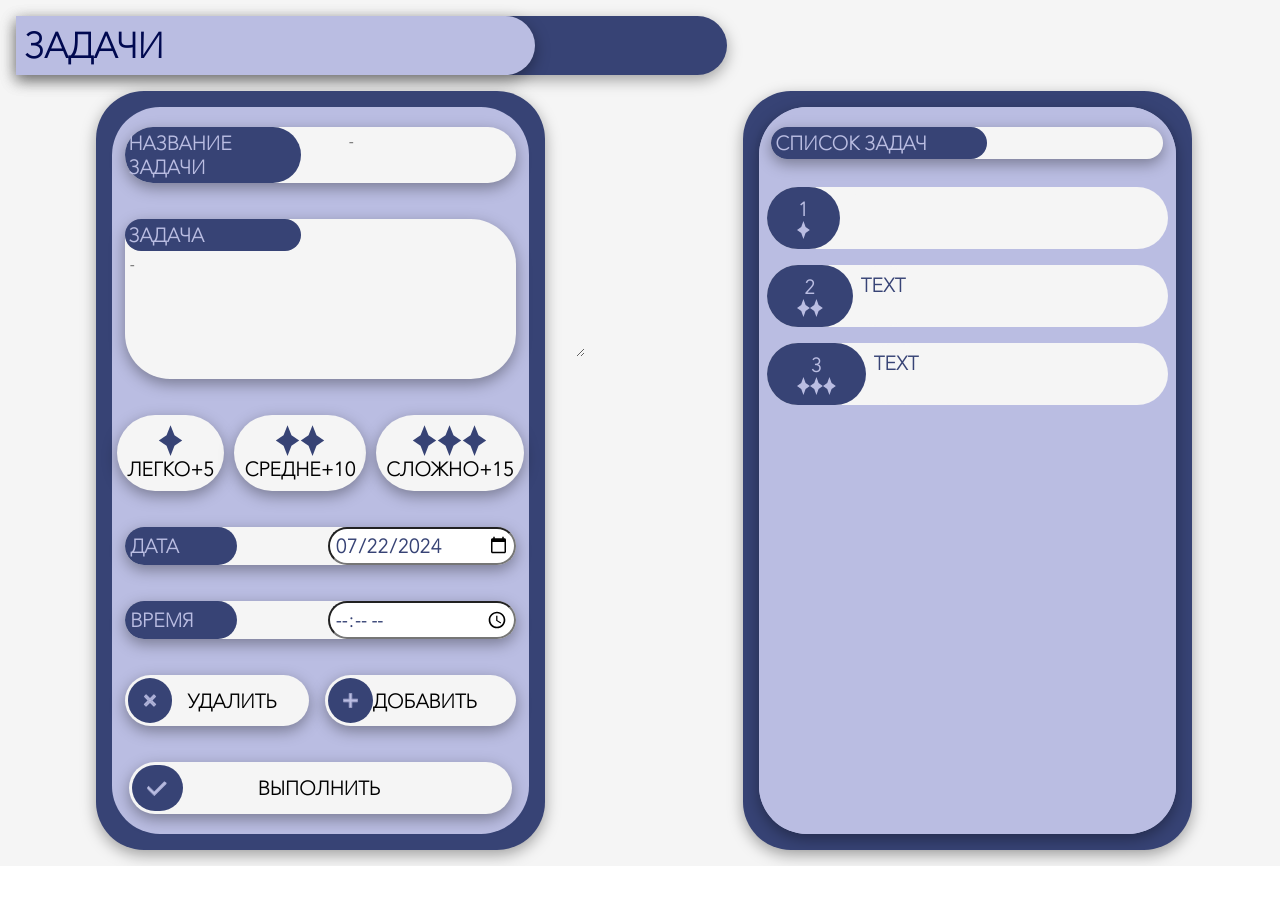
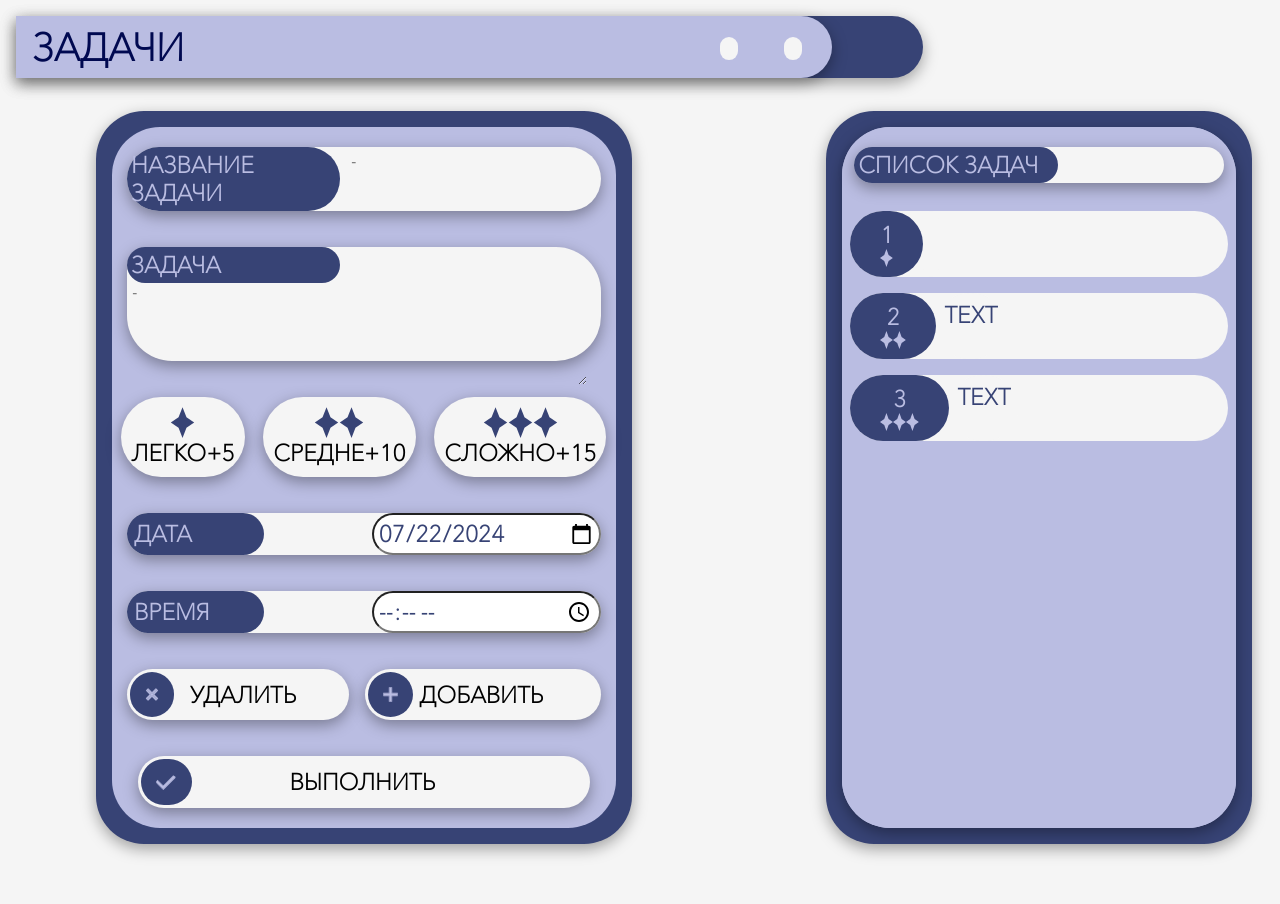
Before and after one commit to LeonovDS/Paws-and-Plans, a plain HTML site: page frontend/second_page.html in a window 1280 px wide. Before the commit the page ends 866 px from the top, so only its background shows below. Drawn offline with Linux system fonts and the light colour scheme.

Commit message:
Правки

```diff
--- a/frontend/script2.js
+++ b/frontend/script2.js
@@ -9,3 +9,12 @@ document.querySelector('.add_task').addEventListener('click', function() {
       document.getElementById('taskInput').value = ''; // Clear the input field
     }
   });
+
+  // Получаем элемент с классом "circle1"
+const circle1 = document.querySelector('.circle2');
+
+// Добавляем обработчик события "click"
+circle1.addEventListener('click', () => {
+    // Открываем страницу "second_page.html"
+    window.location.href = 'first_page.html';
+});
--- a/frontend/second_page.html
+++ b/frontend/second_page.html
@@ -12,9 +12,19 @@
 	<div class="wrapper">
 		<div class="container">
 			<div class="header semi-card">
-				<div class="header-text semi-card">
-					задачи
-				</div>
+				<div class="box_circles semi-card">
+                    <div class="header-text">
+                        Задачи
+                        <div class="circle2">
+                            <img src="images/circle_white.svg" alt="star">
+                        </div>
+                        <div class="circle3">
+                            <img src="images/circle_white.svg" alt="star">
+                        </div>
+
+                    </div>
+
+                </div>
 			</div>
 
 
--- a/frontend/style_second_page.css
+++ b/frontend/style_second_page.css
@@ -12,6 +12,7 @@
 
 	--shadow: rgba(0, 0, 0, 0.35) 0px 5px 15px;
 }
+
 @font-face {
 	font-family: 'avenirnextcyr';
 	src: url('fonts/avenirnextcyr-thin.eot');
@@ -30,7 +31,7 @@ body {
 * {
 	margin: 0;
 	padding: 0;
-    font: 1.1rem 'avenirnextcyr';
+	font: 1.2rem 'avenirnextcyr';
 	text-transform: uppercase;
 	font-weight: 600;
 }
@@ -55,7 +56,7 @@ body {
 	gap: var(--blocks-margin);
 	padding: var(--blocks-margin);
 	box-sizing: border-box;
-	grid-template-columns: 3fr 1fr 3fr;
+	grid-template-columns: 2fr 1fr 2fr;
 	background: var(--white);
 }
 
@@ -65,19 +66,19 @@ body {
 	background: var(--darklilac);
 	padding: 0 calc(4 * var(--blocks-border-radius)) 0 0;
 	box-shadow: var(--shadow);
+	height: 79%;
+	width: 90%;
 }
 
 .header-text {
-    box-sizing: border-box;
 	padding: var(--standard-vertical-text-padding) var(--standard-horizontal-text-padding);
-    background: var(--lilac);
     height: 100%;
     color: var(--blue);
-    box-shadow: var(--shadow);
-    display: flex;
     align-content: center;
     flex-wrap: wrap;
     font-size: 2rem;
+    display: flex;
+    justify-content: space-between;
 }
 
 .shop-button-wrapper {
@@ -104,9 +105,9 @@ body {
 	padding: calc(2 * var(--standard-padding)) calc(2 * var(--standard-padding));
 	background-color: var(--darklilac);
 	box-shadow: var(--shadow);
-		margin-left:10vh;
-		height: auto;
-		width: 80%;
+	margin-left: 10vh;
+	height: 90%;
+	width: 90%;
 }
 
 .card-wrapper2 {
@@ -115,7 +116,8 @@ body {
 	background-color: var(--darklilac);
 	box-shadow: var(--shadow);
 	margin-right: 10vh;
-	width: 80%;
+	width: 90%;
+	height: 90%;
 }
 
 
@@ -148,7 +150,8 @@ body {
 	color: var(--lilac);
 	padding: var(--standard-vertical-text-padding) var(--standard-horizontal-text-padding);
 }
-.name-bar{
+
+.name-bar {
 	display: flex;
 	flex-direction: column;
 	background-color: var(--white);
@@ -159,23 +162,26 @@ body {
 	margin-left: 3%;
 	margin-right: 3%;
 }
-.task_name{
+
+.task_name {
 	padding: 0px;
 	background-color: var(--darklilac);
 	color: var(--lilac);
 	margin-right: 55%;
 	border-radius: 45px;
-	padding:4px 4px 4px 4px;
+	padding: 4px 4px 4px 4px;
 }
-.task_name2{
+
+.task_name2 {
 	padding: 0px;
 	background-color: var(--darklilac);
 	color: var(--lilac);
 	margin-right: 45%;
 	border-radius: 45px;
-	padding:4px 4px 4px 4px;
+	padding: 4px 4px 4px 4px;
 }
-.name-bar2{
+
+.name-bar2 {
 	height: 20vh;
 	display: flex;
 	flex-direction: column;
@@ -187,62 +193,69 @@ body {
 	margin-left: 3%;
 	margin-right: 3%;
 }
-.level{
+
+.level {
 	display: flex;
 	justify-content: space-around;
 	margin-top: 20px;
 }
 
 
-.easy{
+.easy {
 	flex-direction: column;
-	padding:10px 10px 10px 10px;
+	padding: 10px 10px 10px 10px;
 	background-color: var(--white);
 	border-radius: 45px;
 	box-shadow: var(--shadow);
 	gap: calc(2 * var(--standard-padding));
 
 }
-.harder{
+
+.harder {
 	flex-direction: column;
-	padding:10px 10px 10px 10px;
+	padding: 10px 10px 10px 10px;
 	background-color: var(--white);
 	border-radius: 45px;
 	box-shadow: var(--shadow);
 	gap: calc(2 * var(--standard-padding));
 
 }
-.difficult{
+
+.difficult {
 	flex-direction: column;
-	padding:10px 10px 10px 10px;
+	padding: 10px 10px 10px 10px;
 	background-color: var(--white);
 	border-radius: 45px;
 	box-shadow: var(--shadow);
 	gap: calc(2 * var(--standard-padding));
 }
-.stars{
+
+.stars {
 	display: flex;
 	justify-content: center;
 	align-items: center;
 }
 
 
-.easy_t{
+.easy_t {
 	display: flex;
 	justify-content: center;
 	align-items: center;
 }
-.middle_t{
+
+.middle_t {
 	display: flex;
 	justify-content: center;
 	align-items: center;
 }
-.hard_t{
+
+.hard_t {
 	display: flex;
 	justify-content: center;
 	align-items: center;
 }
-.task_name3{
+
+.task_name3 {
 	display: flex;
 	background-color: var(--darklilac);
 	color: var(--lilac);
@@ -251,9 +264,11 @@ body {
 	padding-left: 3%;
 	align-items: center;
 }
-.date{
+
+.date {
 	display: grid;
-  	grid-template-columns: repeat(2, 1fr); /* Две колонки одинаковой ширины */
+	grid-template-columns: repeat(2, 1fr);
+	/* Две колонки одинаковой ширины */
 	background-color: var(--white);
 	border-radius: 45px;
 	box-shadow: var(--shadow);
@@ -262,72 +277,81 @@ body {
 	margin-left: 3%;
 	margin-right: 3%;
 }
-.day{
+
+.day {
 	color: var(--darklilac);
 	border-radius: 45px;
-	margin:0;
+	margin: 0;
 }
-.form{
+
+.form {
 	color: var(--darklilac);
 	border-radius: 45px;
-	padding:4px 4px 4px 4px;
+	padding: 4px 4px 4px 4px;
 }
-.cancel{
+
+.cancel {
 	padding: 15px;
 	margin-right: 45%;
 	border-radius: 50px;
-	background-color: var(--darklilac) ;
+	background-color: var(--darklilac);
 }
-.add{
+
+.add {
 	display: flex;
 	justify-content: space-around;
 	margin-top: 20px;
-	margin-bottom:20px;
+	margin-bottom: 20px;
 	gap: calc(2 * var(--standard-padding));
 	margin-left: 3%;
 	margin-right: 3%;
 }
-.delete{
+
+.delete {
 	display: grid;
-  grid-template-columns: repeat(3, 1fr); /* Две колонки одинаковой ширины */
+	grid-template-columns: repeat(3, 1fr);
+	/* Две колонки одинаковой ширины */
 	flex-direction: column;
-	padding:3px 3px 3px 3px;
+	padding: 3px 3px 3px 3px;
 	background-color: var(--white);
 	border-radius: 45px;
 	box-shadow: var(--shadow);
 	gap: calc(2 * var(--standard-padding));
 	margin-left: 0%;
 }
-.add_task{
+
+.add_task {
 	display: grid;
- 	grid-template-columns: repeat(3, 1fr); /* Две колонки одинаковой ширины */
+	grid-template-columns: repeat(3, 1fr);
+	/* Две колонки одинаковой ширины */
 	flex-direction: column;
-	padding:3px 3px 3px 3px;
+	padding: 3px 3px 3px 3px;
 	background-color: var(--white);
 	border-radius: 45px;
 	box-shadow: var(--shadow);
 	margin-right: 0%;
 }
 
-.wrapper{
+.wrapper {
 	display: grid;
 	justify-content: center;
 	align-items: center;
 	height: fit-content;
 }
 
-.done{
+.done {
 	display: grid;
- 	grid-template-columns: repeat(3, 1fr); /* Две колонки одинаковой ширины */
+	grid-template-columns: repeat(3, 1fr);
+	/* Две колонки одинаковой ширины */
 	flex-direction: column;
-	padding:3px 3px 3px 3px;
+	padding: 3px 3px 3px 3px;
 	background-color: var(--white);
 	border-radius: 45px;
 	box-shadow: var(--shadow);
 	margin-bottom: 20px;
 }
 
-.add_t{
+.add_t {
 	display: flex;
 	justify-content: center;
 	align-items: center;
@@ -342,7 +366,7 @@ body {
 
 }
 
-  .text_input{
+.text_input {
 	margin-left: calc(28 * var(--standard-padding));
 	margin-top: 4px;
 	display: flex;
@@ -350,15 +374,21 @@ body {
 }
 
 .text_input input[type="text"] {
-	width: 100%; /* Делаем текстовую форму на всю ширину родительского элемента */
-	border: none; /* Убираем обводку */
-	outline: none; /* Убираем фокусное выделение */
-	background-color: transparent; /* Делаем фон прозрачным */
-	font-size: 16px; /* Устанавливаем размер шрифта */
-	color: #333; /* Устанавливаем цвет текста */
+	width: 100%;
+	/* Делаем текстовую форму на всю ширину родительского элемента */
+	border: none;
+	/* Убираем обводку */
+	outline: none;
+	/* Убираем фокусное выделение */
+	background-color: transparent;
+	/* Делаем фон прозрачным */
+	font-size: 16px;
+	/* Устанавливаем размер шрифта */
+	color: #333;
+	/* Устанавливаем цвет текста */
 }
 
-  .text_input1{
+.text_input1 {
 	margin-top: 30px;
 	display: flex;
 	position: absolute;
@@ -366,14 +396,22 @@ body {
 
 .text_input1 textarea {
 	overflow: hidden;
-	border: none; /* Убираем обводку */
-	outline: none; /* Убираем фокусное выделение */
-	background-color: transparent; /* Делаем фон прозрачным */
-	font-size: 16px; /* Устанавливаем размер шрифта */
-	color: #333; /* Устанавливаем цвет текста */
-	padding: 5px; /* Добавляем небольшие отступы */
-	resize: vertical; /* Разрешаем вертикальное растяжение, но запрещаем горизонтальное */
-	height: 98px; /* Устанавливаем начальную высоту */
+	border: none;
+	/* Убираем обводку */
+	outline: none;
+	/* Убираем фокусное выделение */
+	background-color: transparent;
+	/* Делаем фон прозрачным */
+	font-size: 16px;
+	/* Устанавливаем размер шрифта */
+	color: #333;
+	/* Устанавливаем цвет текста */
+	padding: 5px;
+	/* Добавляем небольшие отступы */
+	resize: vertical;
+	/* Разрешаем вертикальное растяжение, но запрещаем горизонтальное */
+	height: 98px;
+	/* Устанавливаем начальную высоту */
 	width: 450px;
 }
 
@@ -395,7 +433,7 @@ body {
 	display: grid;
 	justify-content: center;
 	flex-direction: column;
-	padding:10px 30px 10px 30px;
+	padding: 10px 30px 10px 30px;
 
 }
 
@@ -406,15 +444,40 @@ body {
 }
 
 
-.stars1{
+.stars1 {
 	display: flex;
 	justify-content: center;
 	align-items: center;
 	grid-row: 2;
 }
 
-.name-card{
+.name-card {
 	display: flex;
 	justify-content: center;
 	align-items: center;
 }
+
+.circle2 {
+    position: absolute;
+    margin-left: 86vh;
+    margin-top: 13px;
+}
+
+.circle3 {
+    position: absolute;
+    margin-left: 94vh;
+    margin-top: 13px;
+
+}
+
+.box_circles {
+    box-sizing: border-box;
+    padding: var(--standard-vertical-text-padding) var(--standard-horizontal-text-padding);
+    background: var(--lilac);
+    height: 100%;
+    box-shadow: var(--shadow);
+    align-content: center;
+    flex-wrap: wrap;
+    display: flex;
+	width: 102vh;
+}
```
Also changed, not shown: frontend/first_page.html (+8 -3 lines), frontend/style_first_page.css (+22 -2 lines), frontend/script.js (line endings or trailing spaces). Lines whose indentation alone changed are shown as unchanged.
